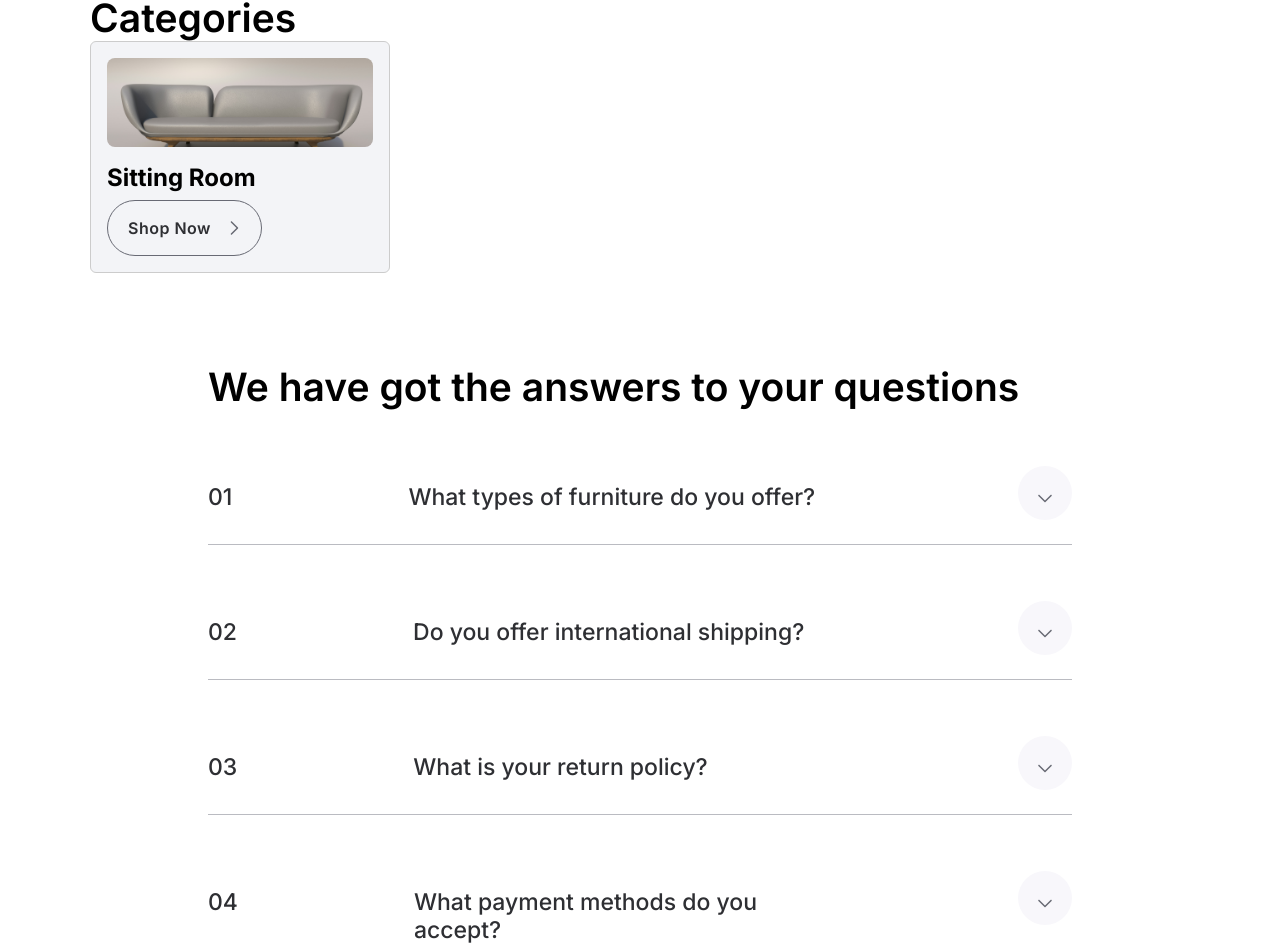
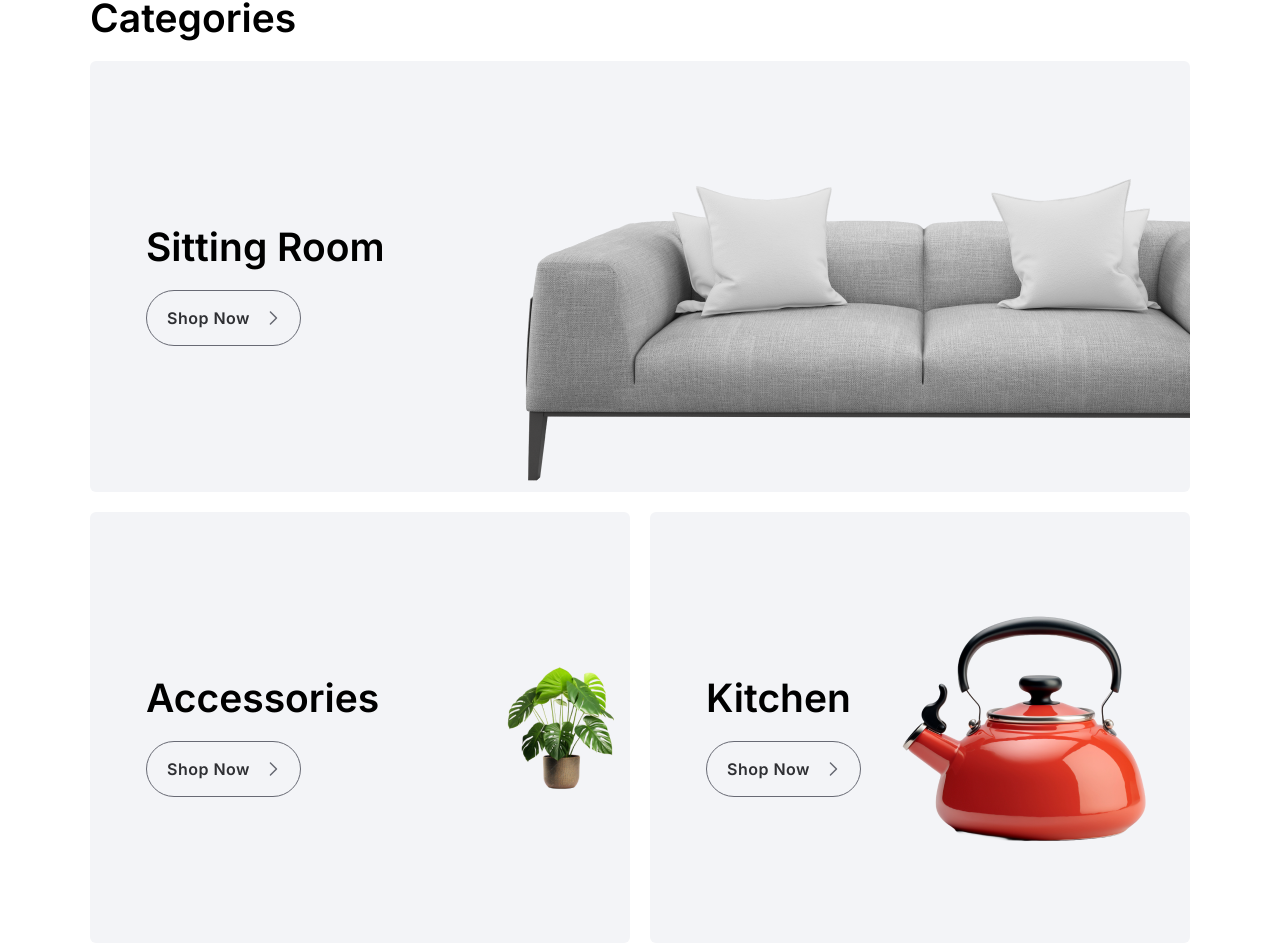
Before and after one commit to Harshit-Maurya838/oasis, a React (Vite) app in the folder client/: page / in a window 1280 px wide. Shown: the part 949-1901 px from the top of the page. Built offline with nearby package versions, Linux system fonts and the light colour scheme.

Commit message:
fix: some minor fixes

```diff
--- a/client/src/components/ui/categories.ui.component.jsx
+++ b/client/src/components/ui/categories.ui.component.jsx
@@ -7,7 +7,19 @@ const Categories = () => {
   return (
     <section id="categories_main">
         <h1 className='heading-04'>Categories</h1>
-        <CategoryCard imageSrc="/img/hero/hero.png" title="Sitting Room" buttonText="Shop Now"/>
+        <div className="category_container">
+        <CategoryCard imageSrc="/img/categories/sitting_room.png" title="Sitting Room"/>
+        <div className="row">
+            <div className="col">
+                <CategoryCard imageSrc="/img/categories/plant_pot.png" title="Accessories"/>
+            </div>
+            <div className="col">
+                <CategoryCard imageSrc="/img/categories/kettle.png" title="Kitchen"/>
+            </div>
+        </div>
+        <CategoryCard imageSrc="/img/categories/bedroom.png" title="Bedroom"/>
+        </div>
+
     </section>
   )
 }
--- a/client/src/components/ui/navbar.ui.component.jsx
+++ b/client/src/components/ui/navbar.ui.component.jsx
@@ -65,7 +65,7 @@ const Navbar = () => {
         <div className="right">
           <CartButton cartItem={0} />
           <Button variant="contained">
-            <p className="text-16-semibold">Get Started</p>{" "}
+            <p className="text-16-semibold">Get Started</p>
           </Button>
         </div>
       </div>
--- a/client/src/components/utils/button.utils.component.jsx
+++ b/client/src/components/utils/button.utils.component.jsx
@@ -12,7 +12,7 @@ const Button = ({ variant = "contained", onClick, disabled, children, text = ''
       <div>
         {children}
       </div>
-      <ArrowRightIcon classname="custom-button-arrow arrow" width={24} fill={variant == 'outlined' ?'black' : 'white'}/>
+      <ArrowRightIcon classname="custom-button-arrow arrow" width={24} fill={variant == 'outlined' ? 'black' : 'white'}/>
     </button>
   )
 }
--- a/client/src/components/utils/categoryCard.utils.component.jsx
+++ b/client/src/components/utils/categoryCard.utils.component.jsx
@@ -1,17 +1,18 @@
 import React from 'react'
 import "../../styles/utils/categoryCard.utils.styles.css";
 import Button from './button.utils.component';
+import '../../styles/utils/utils.styles.css';
 
 const CategoryCard = ({ imageSrc, title, buttonVisibility = true }) => {
   return (
     <div className="card">
-      <img src={imageSrc} alt={title} className="card-image" />
       <div className="card-content">
-        <h2 className="card-title">{title}</h2>
+        <h2 className="heading-04">{title}</h2>
         {
             buttonVisibility && (<Button variant='outlined'>Shop Now</Button>)
         }
       </div>
+      <img src={imageSrc} alt={title} className="card-image" />
     </div>
   )
 }
--- a/client/src/styles/categories/main.categories.styles.css
+++ b/client/src/styles/categories/main.categories.styles.css
@@ -4,3 +4,18 @@
     margin: auto;
     padding: 10px;
 }
+
+.category_container{
+    display: flex;
+    flex-direction: column;
+    gap: 20px;
+}
+
+.row{
+    width: 100%;
+    display: flex;
+    gap: 20px;
+}
+.col{
+    width: 50%;
+}
--- a/client/src/styles/utils/categoryCard.utils.styles.css
+++ b/client/src/styles/utils/categoryCard.utils.styles.css
@@ -1,24 +1,28 @@
 .card {
-    border: 1px solid #ccc;
     border-radius: 6px;
     padding: 16px;
-    width: 300px;
+    width: 100%;
+    height: 431px;
     background-color: #F3F4F7;
+    display: flex;
+    justify-content: space-between;
+    align-items: center;
 }
 
 .card-image {
     max-width: 100%;
     height: auto;
     border-radius: 8px;
+    margin-right: -16px;
 }
 
 .card-content {
     margin-top: 16px;
+    margin-left: 40px;
 }
 
-  .card-title {
-    font-size: 24px;
-    margin-bottom: 8px;
+.heading-04{
+    margin-bottom: 20px;
 }
 
 .card-button {
```
Lines whose indentation alone changed are shown as unchanged.
